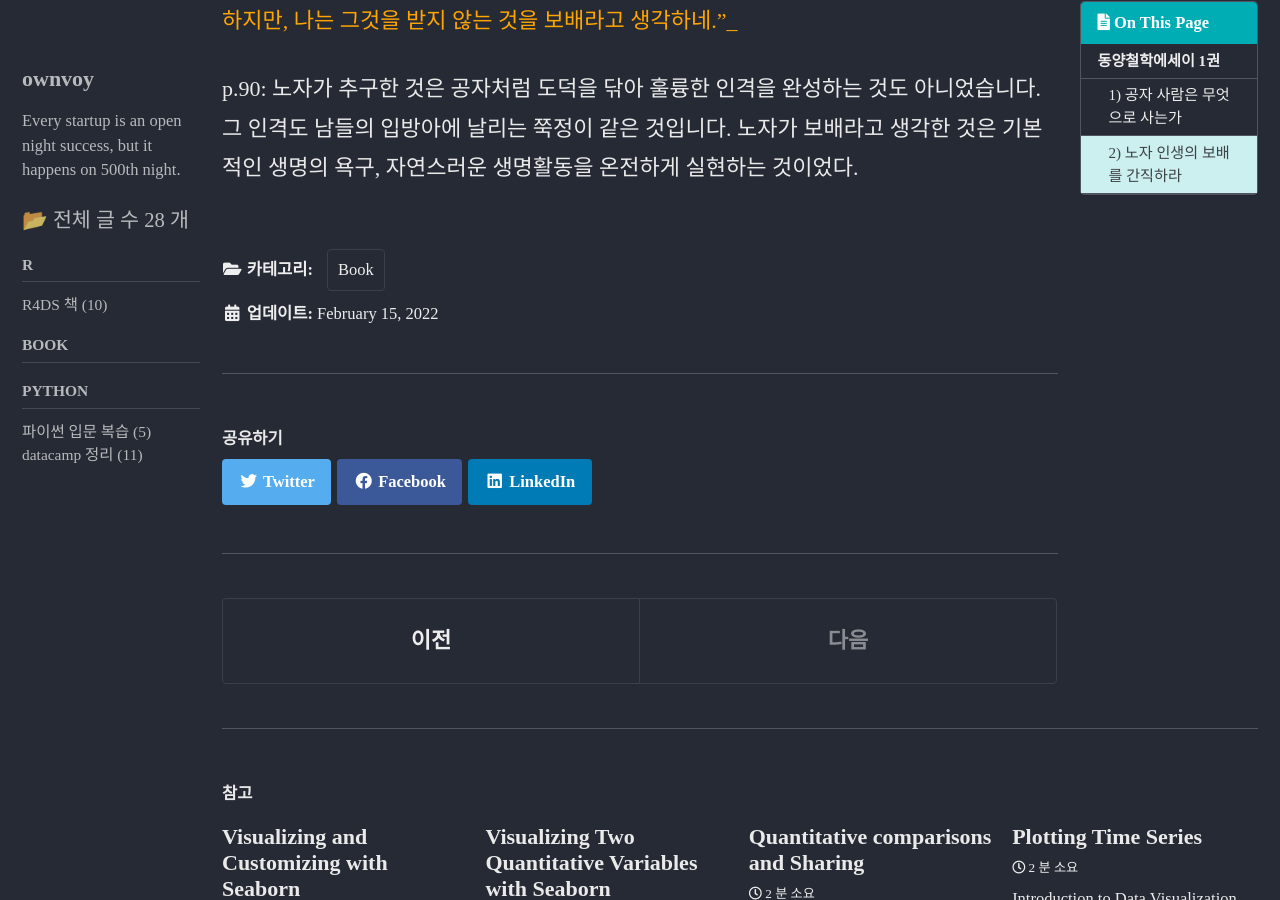
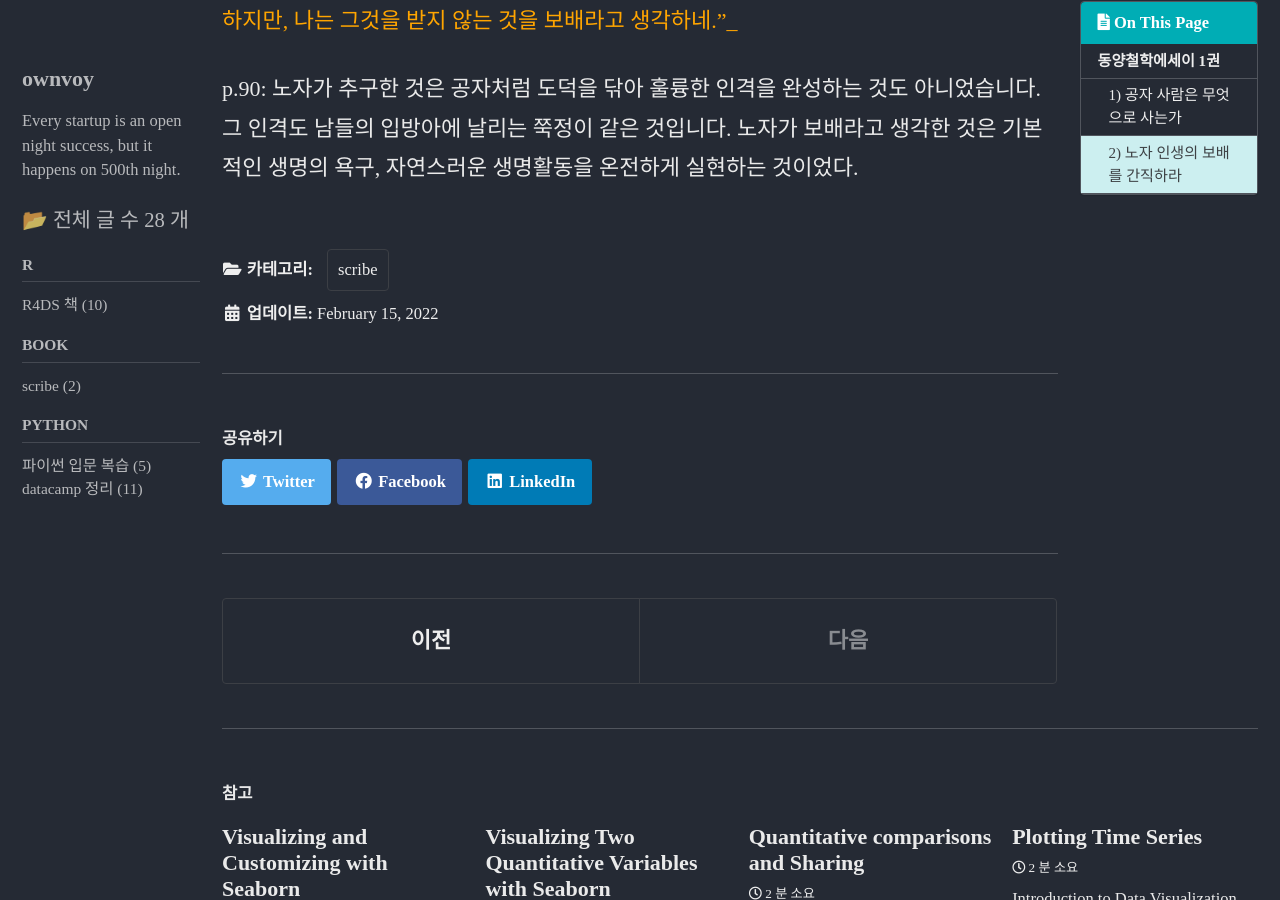
Before and after one commit to ownvoy/ownvoy.github.io, a Jekyll site: the page built from _posts/Book/scribe/2022-02-15-동양철학에세이.md, in a window 1280 px wide and 900 px high, scrolled down 3306 px. Built offline with Jekyll 4.4.1, drawn with Linux system fonts in a browser that asks for light colours; cached includes are drawn as plain includes; some web fonts are replaced.

Commit message:
카테고리 적용하기

```diff
--- a/_posts/Book/2022-02-15-동양철학에세이.md
+++ b/_posts/Book/scribe/2022-02-15-동양철학에세이.md
@@ -1,7 +1,7 @@
 ---
 
 title: "동양철학에세이 1권"
-categories: Book
+categories: scribe
 excerpt: "요약"
 toc: true
 toc_sticky: true
```
Also changed, not shown: _posts/Book/scribe/2022-02-03-이토록 뜻밖의 뇌과학.md (renamed from _posts/Book/2022-02-03-이토록 뜻밖의 뇌과학.md, +1 -1 lines).
